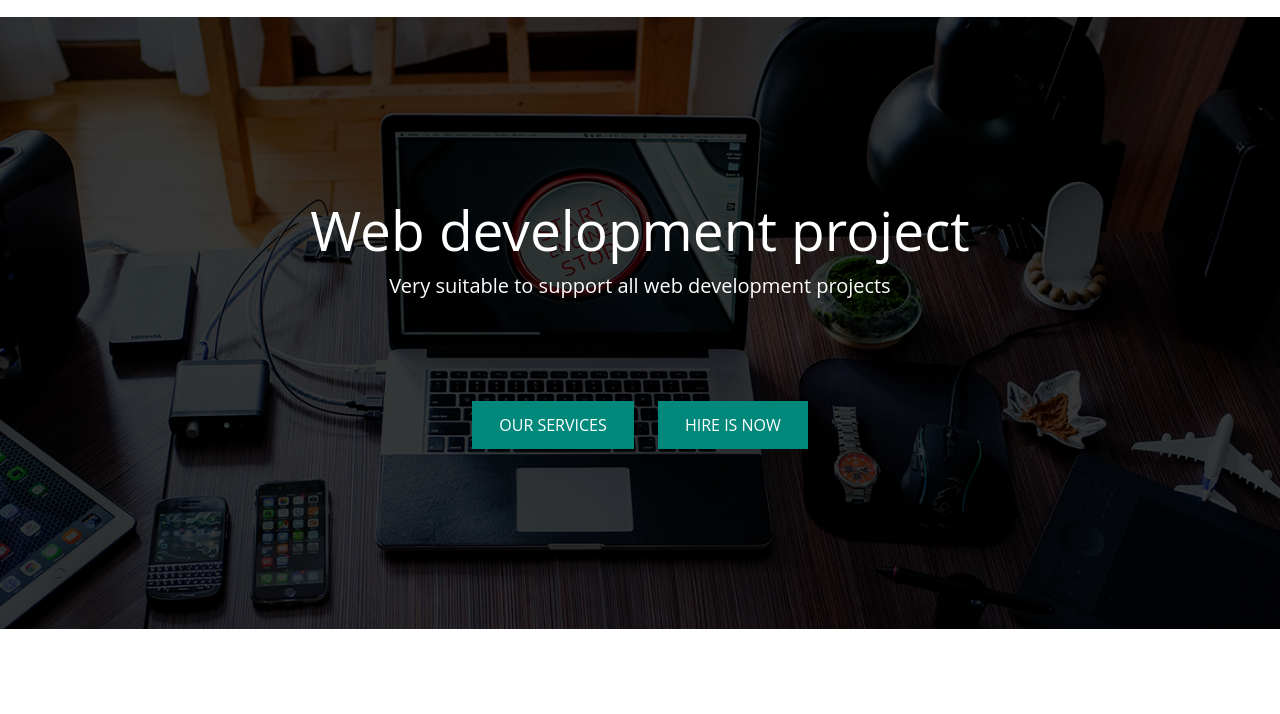
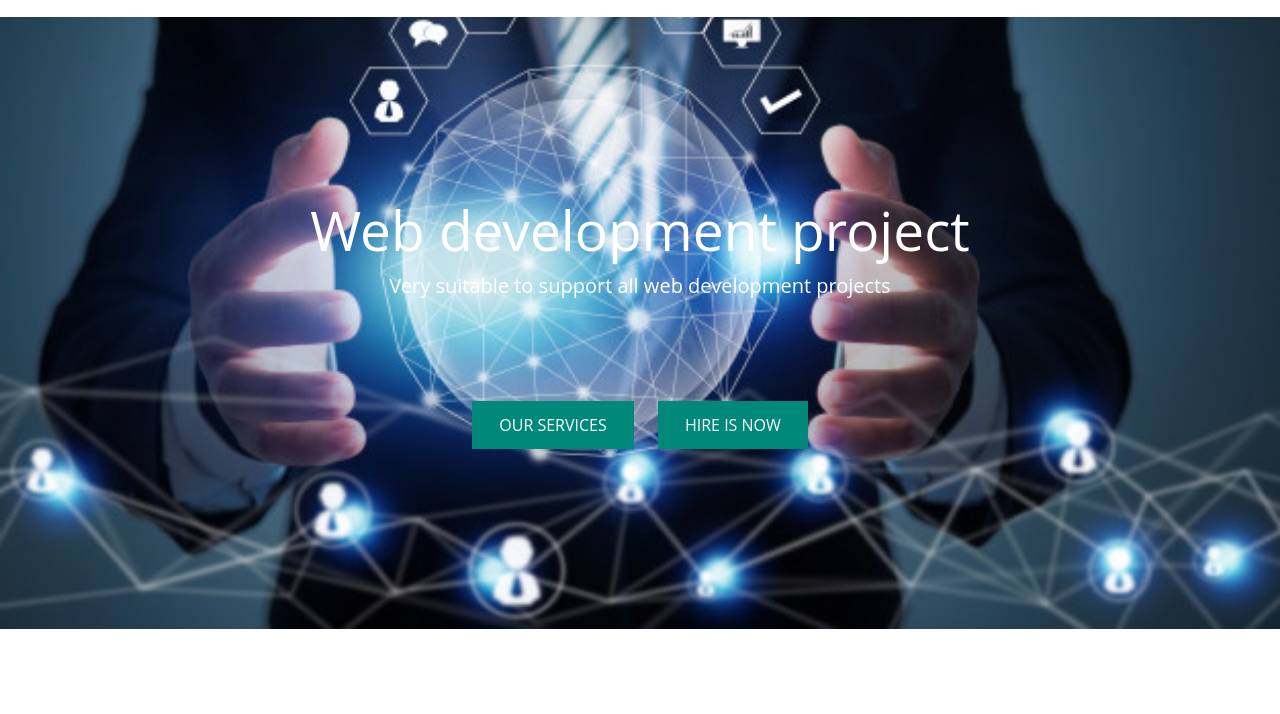
Before and after one commit to ShusevA/BEM-and-Bootstrep, a plain HTML site: page index.html in a window 1280 px wide. Shown: the part 86-800 px from the top of the page. Drawn offline with nearby package versions, Linux system fonts and the light colour scheme.

Commit message:
Update style.css

```diff
--- a/css/style.css
+++ b/css/style.css
@@ -41,7 +41,7 @@ li {
    padding: 180px 0;
    background-size: cover;
    background-position: 0 100%;
-   background-image: url(../img/header.png);
+   background-image: url(../img/D2.jpg);
 }
 
 .header__title {
```
